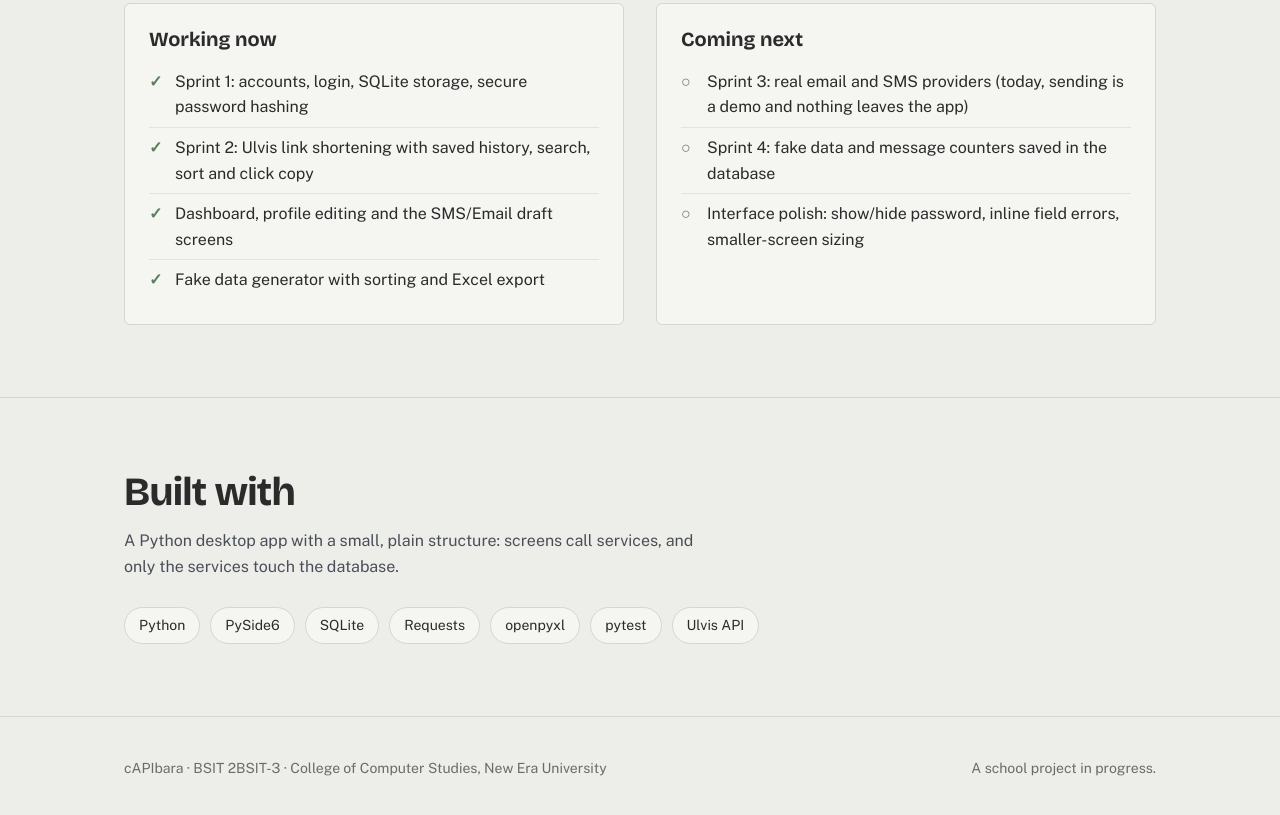
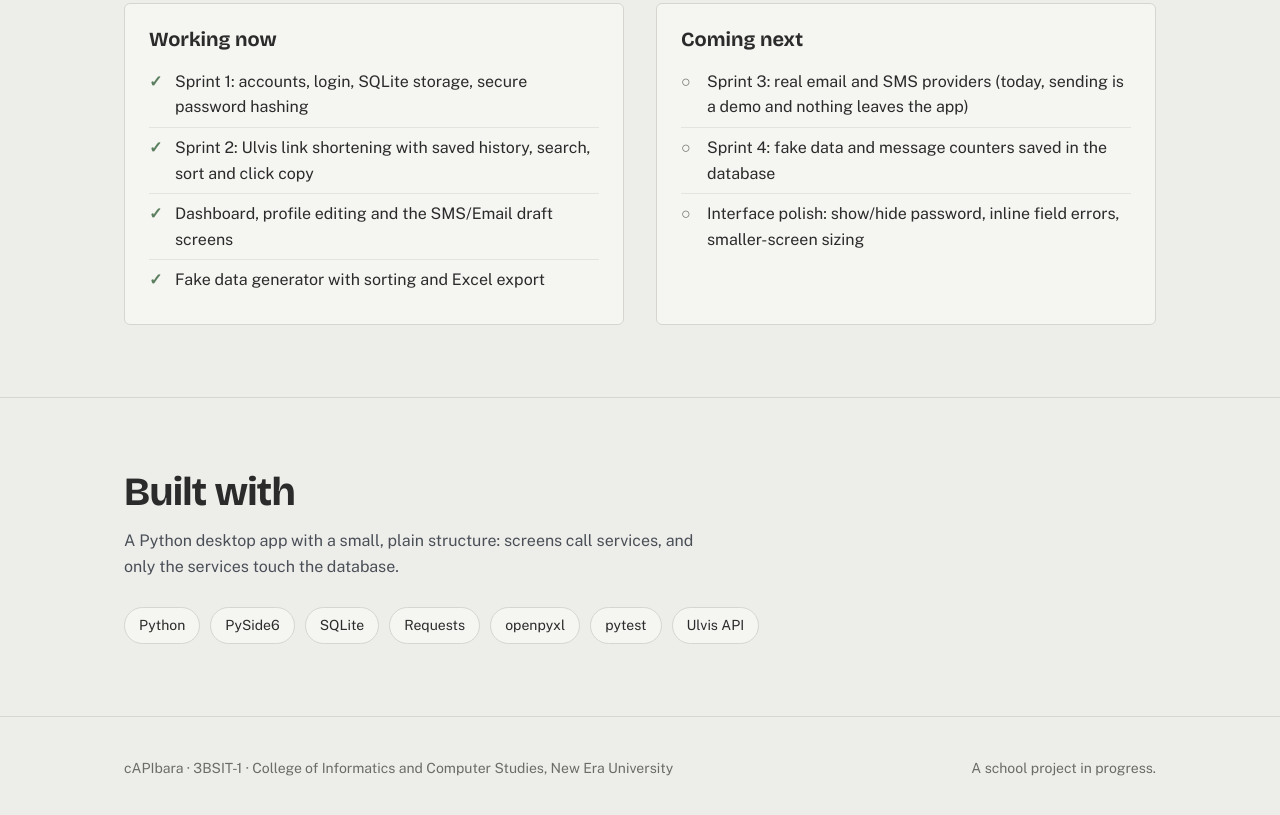
Before and after one commit to shawndavidsdomingo/cAPIbara-Web, a plain HTML site: page index.html in a window 1280 px wide. Shown: the part 1882-2697 px from the top of the page. Drawn offline with nearby package versions, Linux system fonts and the light colour scheme.

Commit message:
Update index.html

```diff
--- a/index.html
+++ b/index.html
@@ -238,7 +238,7 @@ footer .wrap{display:flex;justify-content:space-between;flex-wrap:wrap;gap:12px}
 
 <footer>
   <div class="wrap">
-    <span>cAPIbara · BSIT 2BSIT-3 · College of Computer Studies, New Era University</span>
+    <span>cAPIbara · 3BSIT-1 · College of Informatics and Computer Studies, New Era University</span>
     <span>A school project in progress.</span>
   </div>
 </footer>
```
